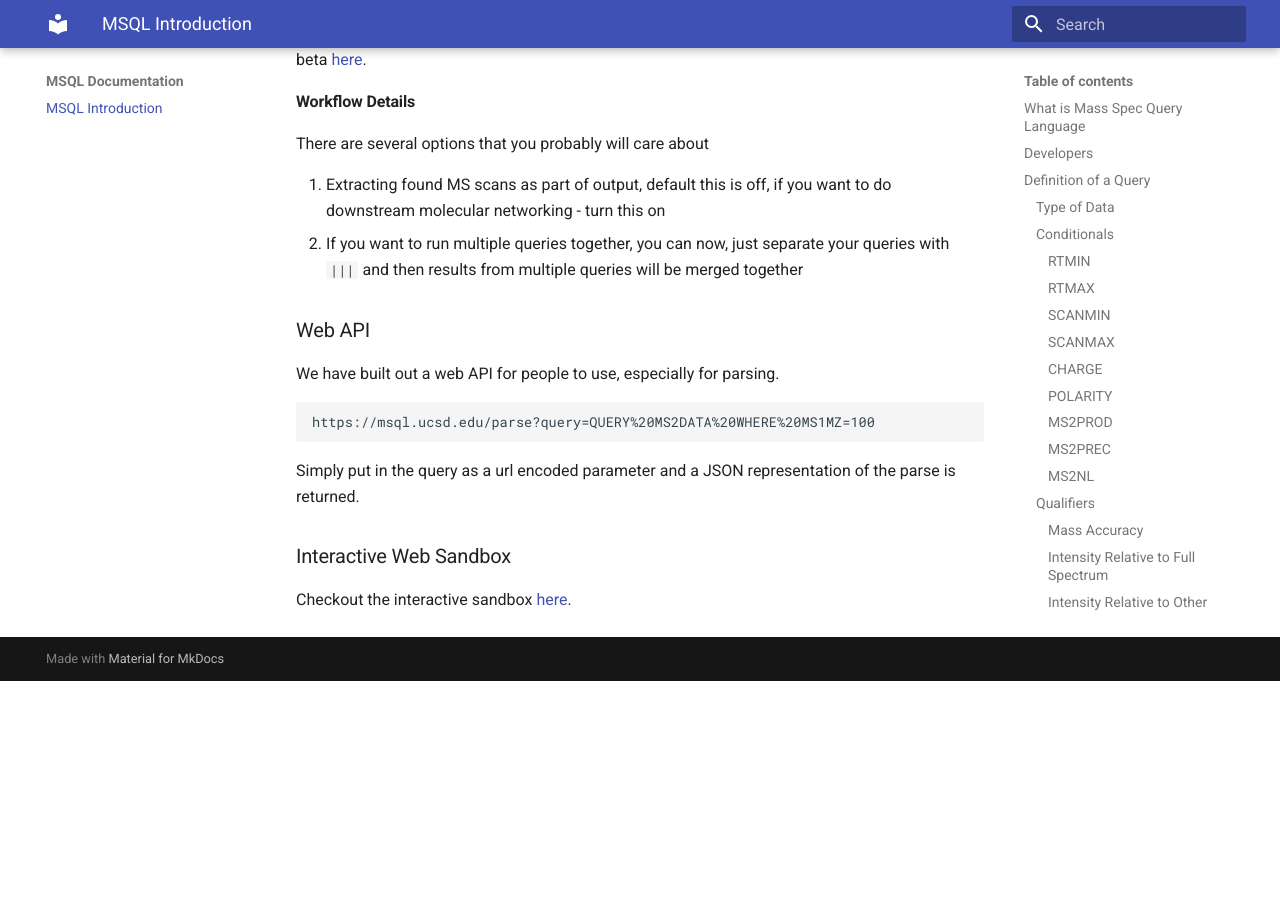
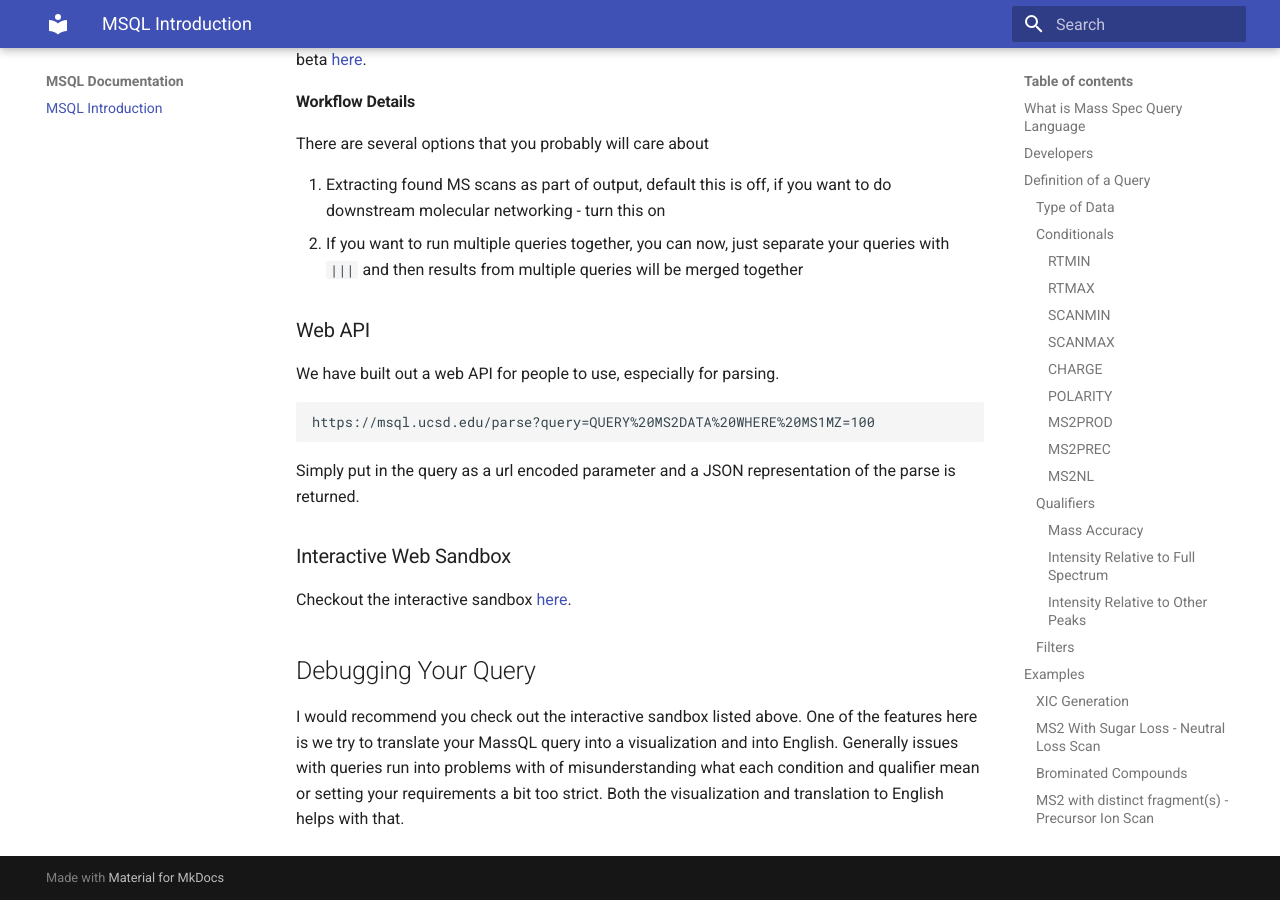
Before and after one commit to mwang87/MassQueryLanguage_Documentation, an MkDocs documentation site: the page built from docs/index.md, in a window 1280 px wide and 900 px high, scrolled down 4891 px. Built offline with MkDocs 1.6.1 and Material for MkDocs 9.7.7, drawn with Linux system fonts in a browser that asks for light colours; before the commit the page ends 5572 px from its top, so only the background shows below that.

Commit message:
adding debugging part of documentation

```diff
--- a/docs/index.md
+++ b/docs/index.md
@@ -229,3 +229,7 @@
 ### Interactive Web Sandbox
 
 Checkout the interactive sandbox [here](https://msql.ucsd.edu/).
+
+## Debugging Your Query
+
+I would recommend you check out the interactive sandbox listed above. One of the features here is we try to translate your MassQL query into a visualization and into English. Generally issues with queries run into problems with of misunderstanding what each condition and qualifier mean or setting your requirements a bit too strict. Both the visualization and translation to English helps with that.
```
